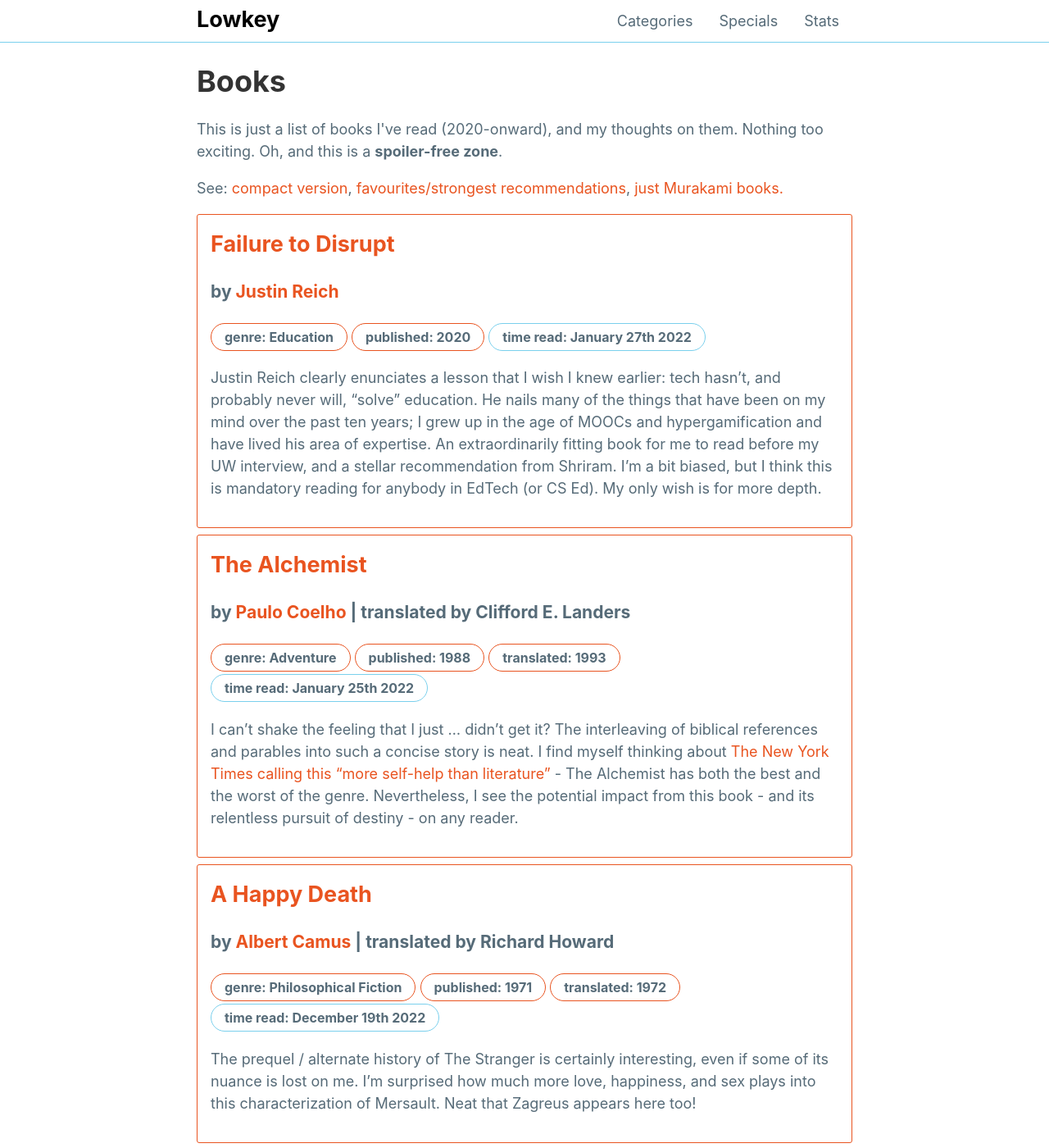
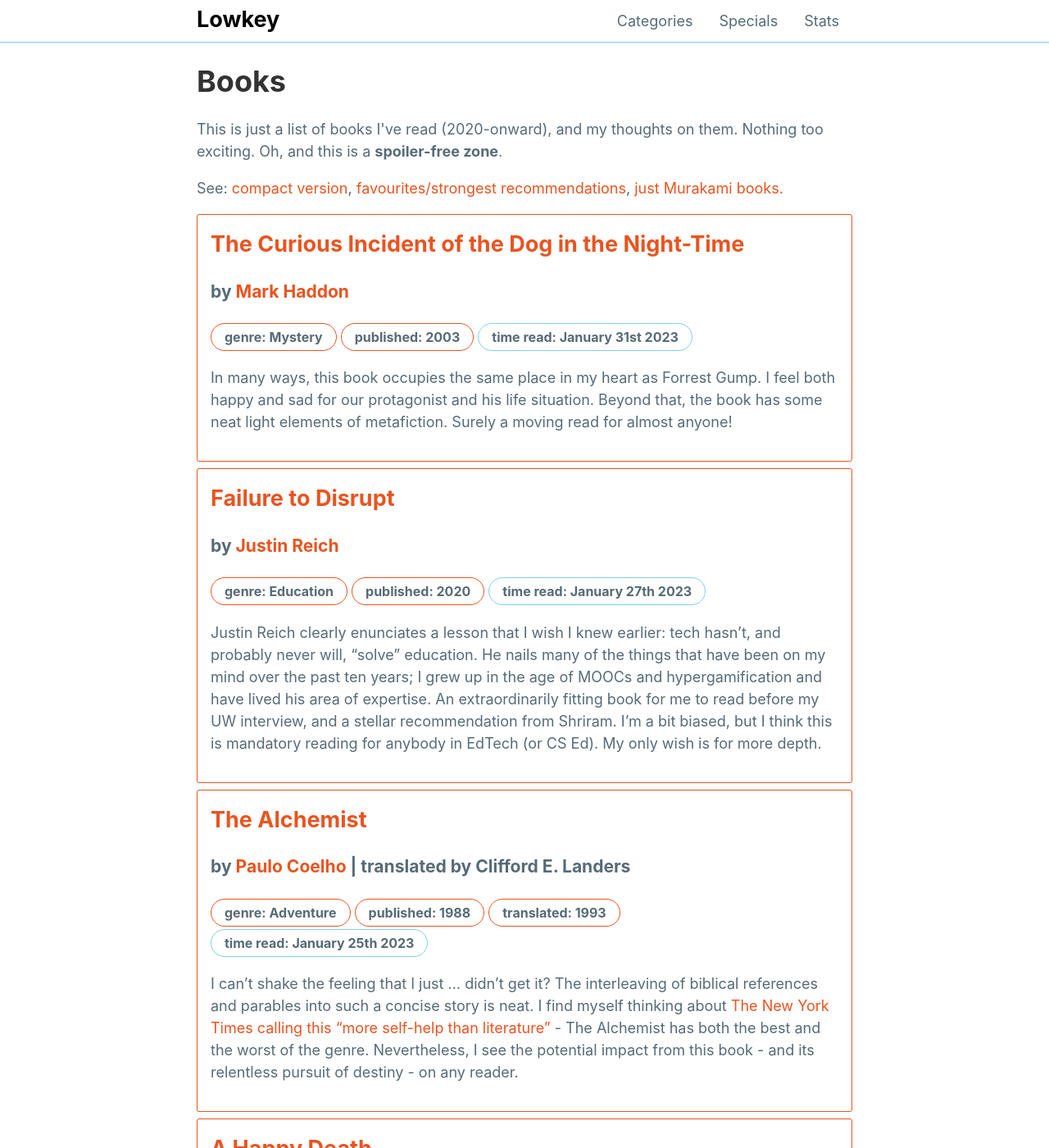
Before and after one commit to mattxwang/lowkey, a Jekyll site: the page built from stats/books.html, in a window 1280 px wide and 1400 px high. Shown: the whole window at 82% size. Built offline with Jekyll 4.4.1, drawn with Linux system fonts in a browser that asks for light colours.

Commit message:
prime numbers

```diff
--- a/_data/books.yml
+++ b/_data/books.yml
@@ -810,7 +810,7 @@ thealchemist:
   genre: Adventure
   year_published: 1988
   year_translated: 1993
-  time_read: January 25th 2022
+  time_read: January 25th 2023
   thoughts: >
     I can't shake the feeling that I just ... didn't get it? The interleaving of biblical references and parables into such a concise story is neat. I find myself thinking about [The New York Times calling this "more self-help than literature"](https://www.nytimes.com/2009/10/18/books/review/InsideList-t.html) - The Alchemist has both the best and the worst of the genre. Nevertheless, I see the potential impact from this book - and its relentless pursuit of destiny - on any reader.
 failuretodisrupt:
@@ -818,7 +818,16 @@ failuretodisrupt:
   author: Justin Reich
   genre: Education
   year_published: 2020
-  time_read: January 27th 2022
+  time_read: January 27th 2023
   strong: true
   thoughts: >
     Justin Reich clearly enunciates a lesson that I wish I knew earlier: tech hasn't, and probably never will, "solve" education. He nails many of the things that have been on my mind over the past ten years; I grew up in the age of MOOCs and hypergamification and have lived his area of expertise. An extraordinarily fitting book for me to read before my UW interview, and a stellar recommendation from Shriram. I'm a bit biased, but I think this is mandatory reading for anybody in EdTech (or CS Ed). My only wish is for more depth.
+curiousincidentdognighttime:
+  title: The Curious Incident of the Dog in the Night-Time
+  author: Mark Haddon
+  genre: Mystery
+  year_published: 2003
+  time_read: January 31st 2023
+  strong: true
+  thoughts: >
+    In many ways, this book occupies the same place in my heart as Forrest Gump. I feel both happy and sad for our protagonist and his life situation. Beyond that, the book has some neat light elements of metafiction. Surely a moving read for almost anyone!
```
